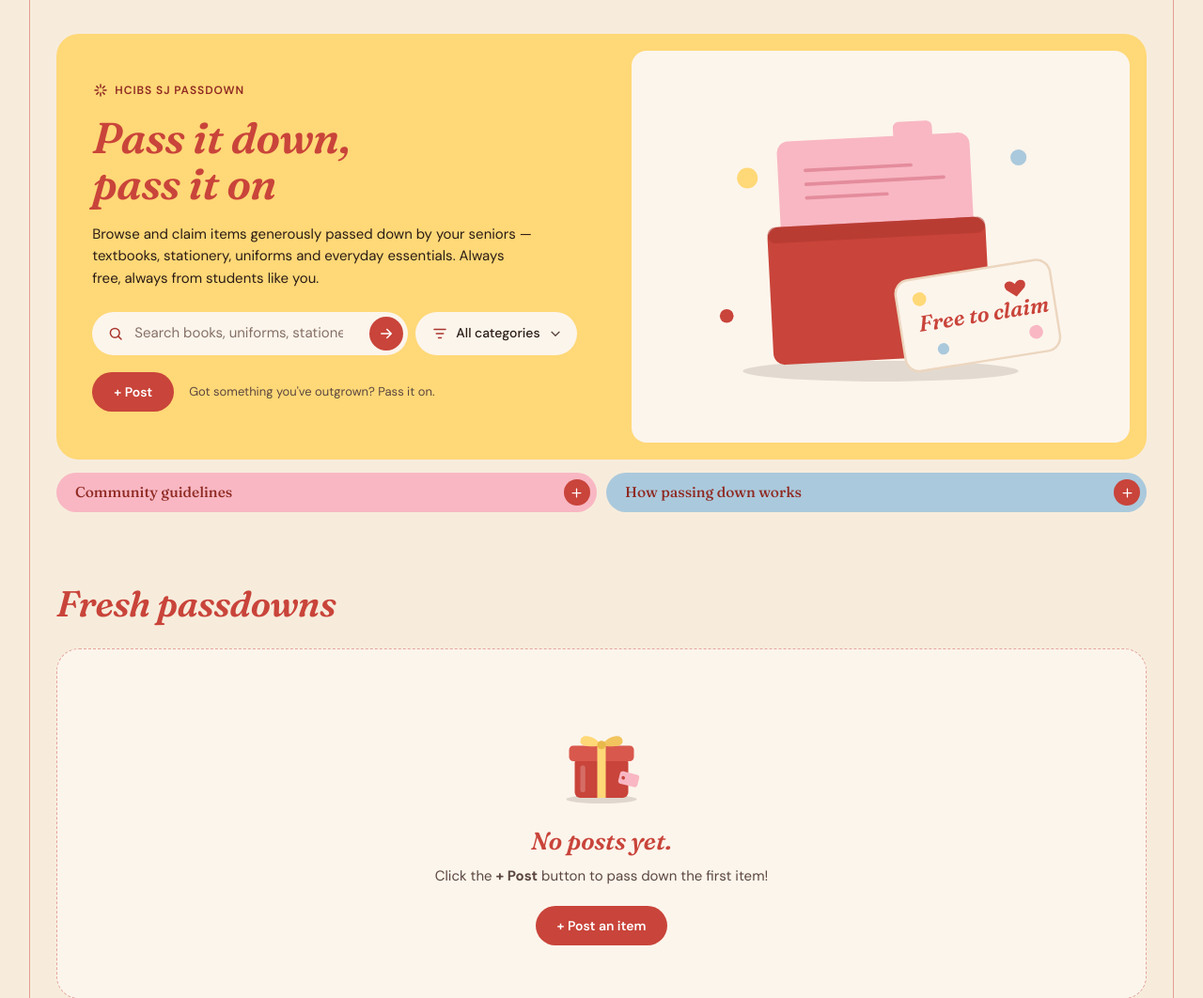
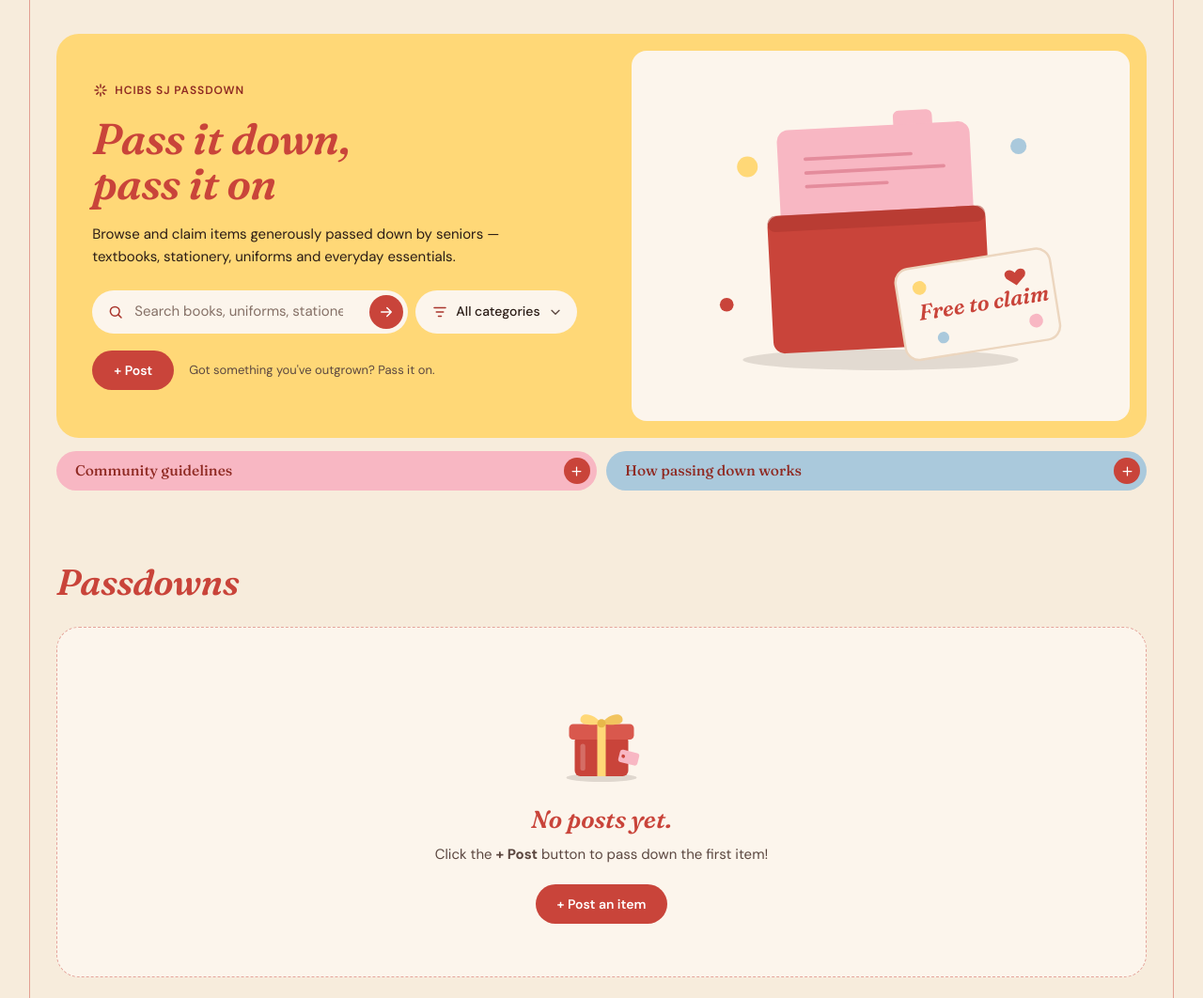
Before and after one commit to hcibs-boarders-council/hcibs-sj-passdown, a Django app: page / in a window 1280 px wide. Shown: the part 90-1152 px from the top of the page at 94% size. Run offline with Django 5.2, Linux system fonts and the light colour scheme; parts of the project's set-up code (start-up, migrations or seed data) failed here and were passed over.

Commit message:
Update minor website changes

```diff
--- a/accounts/templates/accounts/home.html
+++ b/accounts/templates/accounts/home.html
@@ -14,7 +14,7 @@
     <div class="hero__copy">
         <p class="eyebrow">{% include 'partials/icon.html' with name='sparkle' %} HCIBS SJ Passdown</p>
         <h1 class="display hero__title" id="hero-title">Pass it down, pass it&nbsp;on</h1>
-        <p class="hero__lead">Browse and claim items generously passed down by your seniors — textbooks, stationery, uniforms and everyday essentials. Always free, always from students like you.</p>
+        <p class="hero__lead">Browse and claim items generously passed down by seniors — textbooks, stationery, uniforms and everyday essentials.</p>
 
         <form class="hero__search" method="get" action="{% url 'home' %}" role="search" aria-label="Search and filter available items" data-home-search>
             <div class="search-pill">
@@ -69,7 +69,7 @@
 <section class="listing" aria-labelledby="listing-title" id="listings">
     <div class="listing__head">
         <div class="listing__heading">
-            <h2 class="section-title" id="listing-title">{% if is_filtered %}Search results{% else %}Fresh passdowns{% endif %}</h2>
+            <h2 class="section-title" id="listing-title">{% if is_filtered %}Search results{% else %}Passdowns{% endif %}</h2>
             <p class="listing__summary">
                 {% if is_filtered %}
                 {{ result_count }} item{{ result_count|pluralize }}{% if query %} matching “{{ query }}”{% endif %}{% if selected_category_labels %} in {{ selected_category_labels|join:", " }}{% endif %}
```
